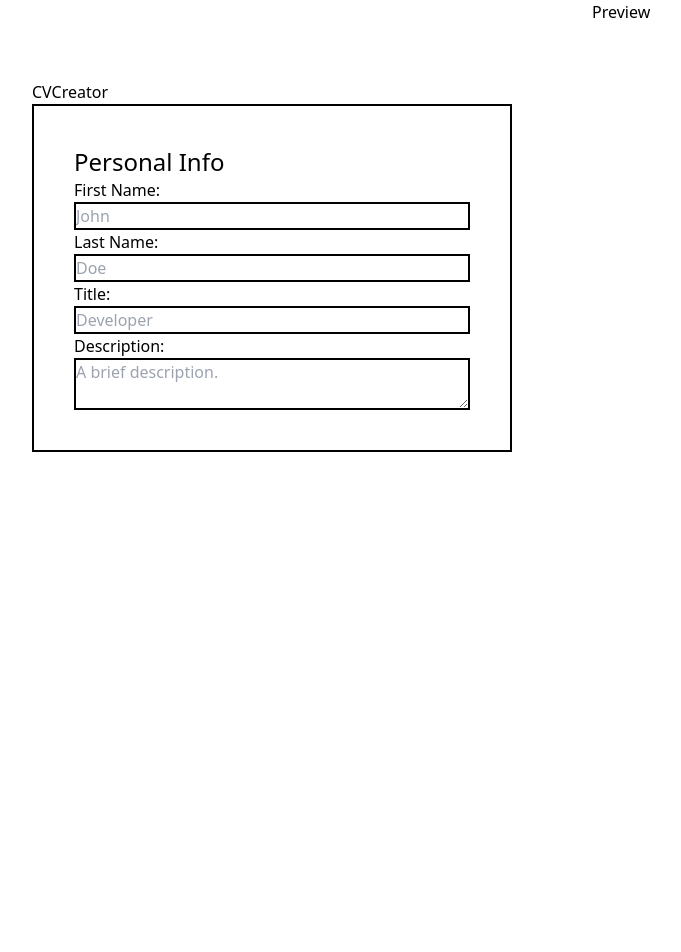
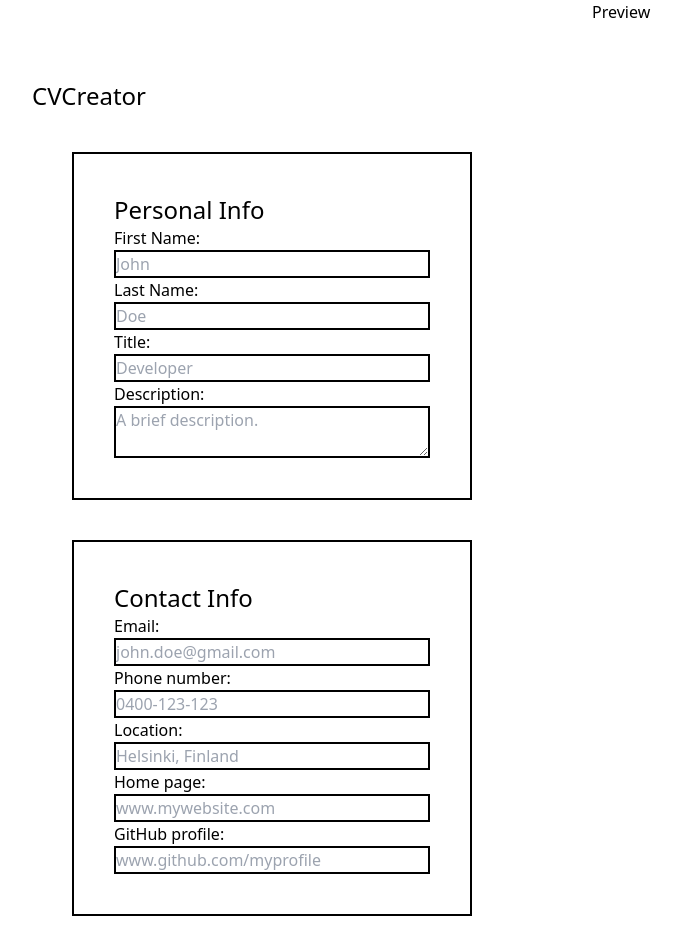
Before and after one commit to aarnif/CVApplication, a React (Vite) app: page / in a window 1280 px wide. Shown: the top 952 px of the page, without its empty margins (48-729 px from the left). Before the commit the page ends 800 px from the top, so only its background shows below. Built offline with nearby package versions, Linux system fonts and the light colour scheme.

Commit message:
Add contactInfo-component

```diff
--- a/src/App.jsx
+++ b/src/App.jsx
@@ -11,6 +11,11 @@ function App() {
   const lastName = useField("text", "Doe");
   const title = useField("text", "Developer");
   const description = useField("text", "A brief description.");
+  const email = useField("email", "john.doe@gmail.com");
+  const phoneNumber = useField("phonenumber", "0400-123-123");
+  const location = useField("text", "Helsinki, Finland");
+  const homePage = useField("text", "www.mywebsite.com");
+  const gitHubProfile = useField("text", "www.github.com/myprofile");
 
   return (
     <>
@@ -19,6 +24,11 @@ function App() {
         lastName={lastName}
         title={title}
         description={description}
+        email={email}
+        location={location}
+        phoneNumber={phoneNumber}
+        homePage={homePage}
+        gitHubProfile={gitHubProfile}
       />
       <Preview />
     </>
--- /dev/null
+++ b/src/components/CVCreator/ContactInfo.jsx
@@ -0,0 +1,41 @@
+import React from "react";
+
+const ContactInfo = ({
+  email,
+  phoneNumber,
+  location,
+  homePage,
+  gitHubProfile,
+}) => {
+  return (
+    <div className="border-2 border-black m-10 p-10">
+      <h1 className="text-2xl">Contact Info</h1>
+      <form>
+        <ul>
+          <li className="flex flex-col">
+            <label>Email:</label>
+            <input className="border-2 border-black" {...email} />
+          </li>
+          <li className="flex flex-col">
+            <label>Phone number:</label>
+            <input className="border-2 border-black" {...phoneNumber} />
+          </li>
+          <li className="flex flex-col">
+            <label>Location:</label>
+            <input className="border-2 border-black" {...location} />
+          </li>
+          <li className="flex flex-col">
+            <label>Home page:</label>
+            <input className="border-2 border-black" {...homePage} />
+          </li>
+          <li className="flex flex-col">
+            <label>GitHub profile:</label>
+            <input className="border-2 border-black" {...gitHubProfile} />
+          </li>
+        </ul>
+      </form>
+    </div>
+  );
+};
+
+export default ContactInfo;
--- a/src/components/CVCreator/PersonalInfo.jsx
+++ b/src/components/CVCreator/PersonalInfo.jsx
@@ -2,7 +2,7 @@ import React from "react";
 
 const PersonalInfo = ({ firstName, lastName, title, description }) => {
   return (
-    <div className="border-2 border-black p-10">
+    <div className="border-2 border-black m-10 p-10">
       <h1 className="text-2xl">Personal Info</h1>
       <form>
         <ul>
--- a/src/components/CVCreator/index.jsx
+++ b/src/components/CVCreator/index.jsx
@@ -1,17 +1,35 @@
 import React from "react";
 import PersonalInfo from "./PersonalInfo";
+import ContactInfo from "./ContactInfo";
 
 const CVCreator = (props) => {
-  const { firstName, lastName, title, description } = { ...props };
+  const {
+    firstName,
+    lastName,
+    title,
+    description,
+    email,
+    phoneNumber,
+    location,
+    homePage,
+    gitHubProfile,
+  } = { ...props };
   return (
     <main className="w-2/4 p-20">
-      <h1>CVCreator</h1>
+      <h1 className="text-2xl">CVCreator</h1>
       <PersonalInfo
         firstName={firstName}
         lastName={lastName}
         title={title}
         description={description}
       />
+      <ContactInfo
+        email={email}
+        phoneNumber={phoneNumber}
+        location={location}
+        homePage={homePage}
+        gitHubProfile={gitHubProfile}
+      />
     </main>
   );
 };
```
